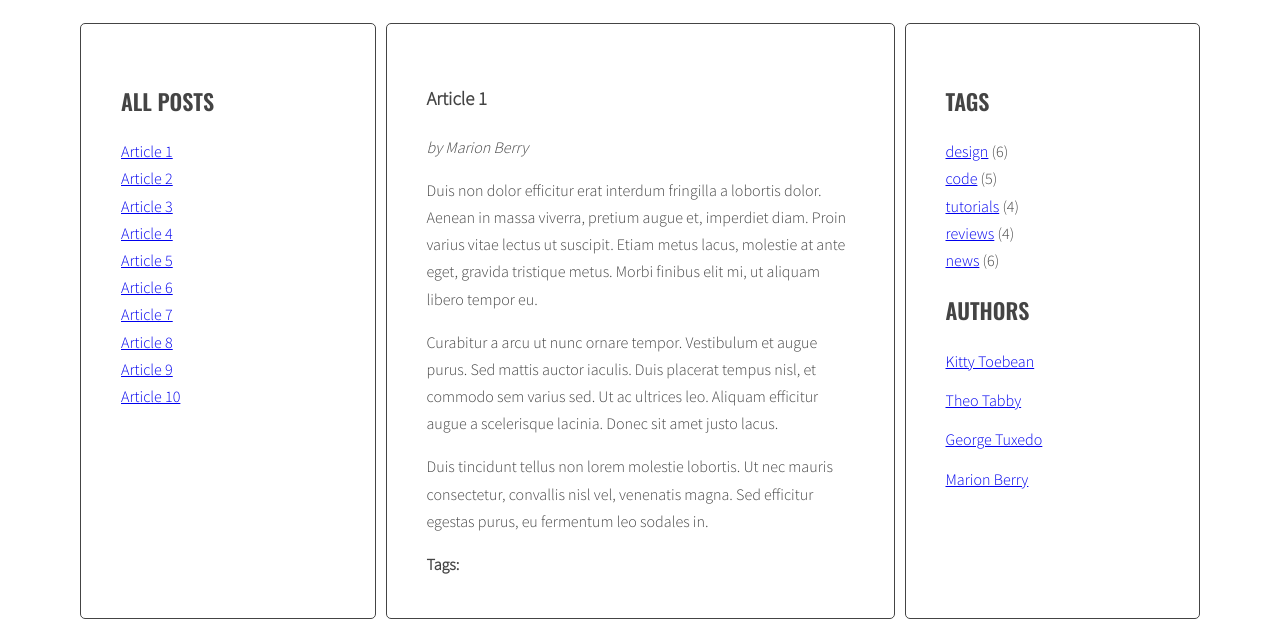
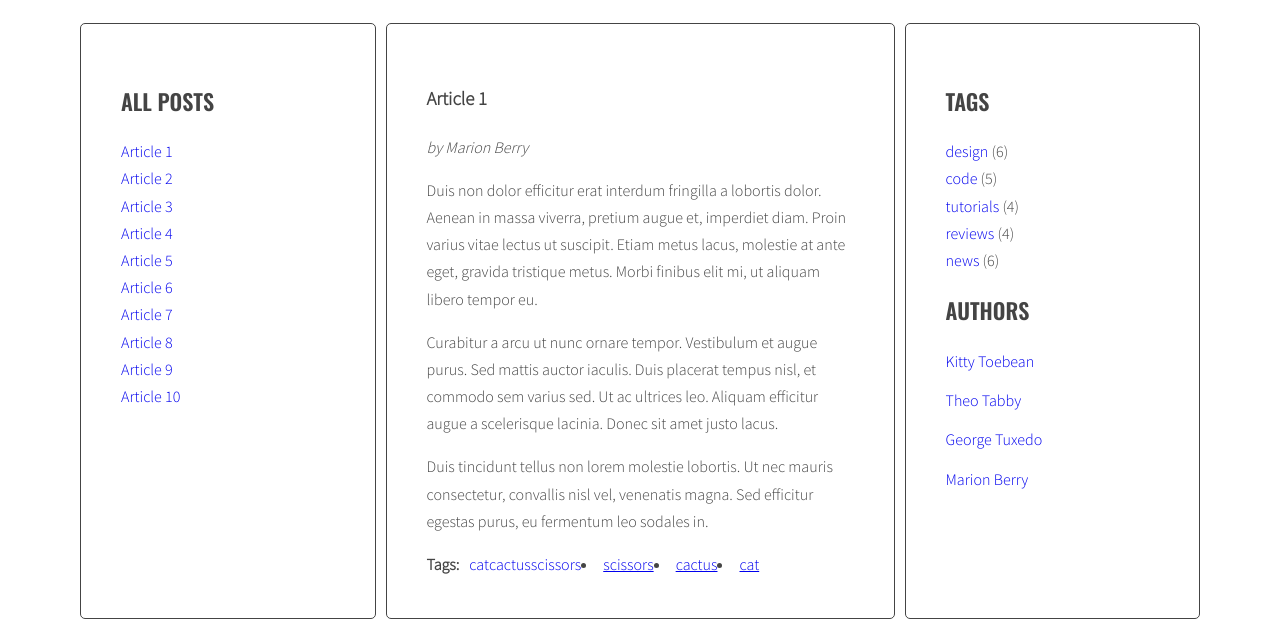
Before and after one commit to Nadina13/javascript-blog, a website: page index.html in a window 1280 px wide. Shown: the part 220-847 px from the top of the page. Drawn offline with nearby package versions, Linux system fonts and the light colour scheme.

Commit message:
Add new function tagClickHandler

```diff
--- a/index.html
+++ b/index.html
@@ -63,7 +63,7 @@
                   </ul>
                 </div>
               </article>
-              <article class="post" id="article-4" data tags="knife scissors axe">
+              <article class="post" id="article-4" data-tags="knife scissors axe">
                 <h3 class="post-title">Article 4</h3>
                 <p class="post-author">by Kitty Toebean</p>
                 <div class="post-content">
@@ -143,7 +143,7 @@
                   </ul>
                 </div>
               </article>
-              <article class="post" id="article-9" data tags="cat snake mouse">
+              <article class="post" id="article-9" data-tags="cat snake mouse">
                 <h3 class="post-title">Article 9</h3>
                 <p class="post-author">by Marion Berry</p>
                 <div class="post-content">
--- a/js/script.js
+++ b/js/script.js
@@ -49,7 +49,8 @@
 
   function generateTitleLinks() {
     /* remove contents of titleList */
-    const titleList = document.querySelector(optTitleListSelector).innerHTML = '';
+    const titleList = document.querySelector(optTitleListSelector);
+    titleList.innerHTML = '';
 
     /* find all the articles and save them to variable: articles */
     const articles = document.querySelectorAll(optArticleSelector);
@@ -80,7 +81,6 @@
         link.addEventListener('click', titleClickHandler);
       }
     }
-
     titleList.innerHTML = html;
   }
 
@@ -96,6 +96,7 @@
       /* find tags wrapper */
       const tagsList = article.querySelector(optArticleTagsSelector);
       console.log(tagsList);
+      tagsList.innerHTML = '';
 
       /* make html variable with empty string */
       let html = '';
@@ -110,18 +111,66 @@
 
       /* START LOOP: for each tag */
       for (let tag of articleTagsArray) {
+        console.log(tag);
 
         /* generate HTML of the link */
+        const tagLinkHTML = '<li><a href="#tag-' + tag + '"><span>' + tag + '</span></a></li>';
+        console.log(tagLinkHTML);
+
+        article.querySelector(optArticleTagsSelector).insertAdjacentHTML('afterend', tagLinkHTML);
 
         /* add generated code to html variable */
-
+        html += tagLinkHTML;
+        console.log(html);
         /* END LOOP: for each tag */
       }
-
       /* insert HTML of all the links into the tags wrapper */
-
+      tagsList.innerHTML = html;
+      console.log(html);
       /* END LOOP: for every article: */
     }
   }
+
   generateTags();
+
+  function tagClickHandler(event) {
+    /* prevent default action for this event */
+    event.preventDefault();
+    /* make new constant named "clickedElement" and give it the value of "this" */
+    const clickedElement = this;
+    console.log(event);
+    /* make a new constant "href" and read the attribute "href" of the clicked element */
+
+    /* make a new constant "tag" and extract tag from the "href" constant */
+
+    /* find all tag links with class active */
+
+    /* START LOOP: for each active tag link */
+
+    /* remove class active */
+
+    /* END LOOP: for each active tag link */
+
+    /* find all tag links with "href" attribute equal to the "href" constant */
+
+    /* START LOOP: for each found tag link */
+
+    /* add class active */
+
+    /* END LOOP: for each found tag link */
+
+    /* execute function "generateTitleLinks" with article selector as argument */
+  }
+
+  function addClickListenersToTags() {
+    /* find all links to tags */
+
+    /* START LOOP: for each link */
+
+    /* add tagClickHandler as event listener for that link */
+
+    /* END LOOP: for each link */
+  }
+
+  addClickListenersToTags();
 }
--- a/sass/style.scss
+++ b/sass/style.scss
@@ -85,6 +85,9 @@ body {
   .active {
     font-weight: bold;
   }
+  a {
+    text-decoration: none;
+  }
 }
 
 .list-horizontal {
```
Also changed, not shown: css/style.css, 1 other file.
